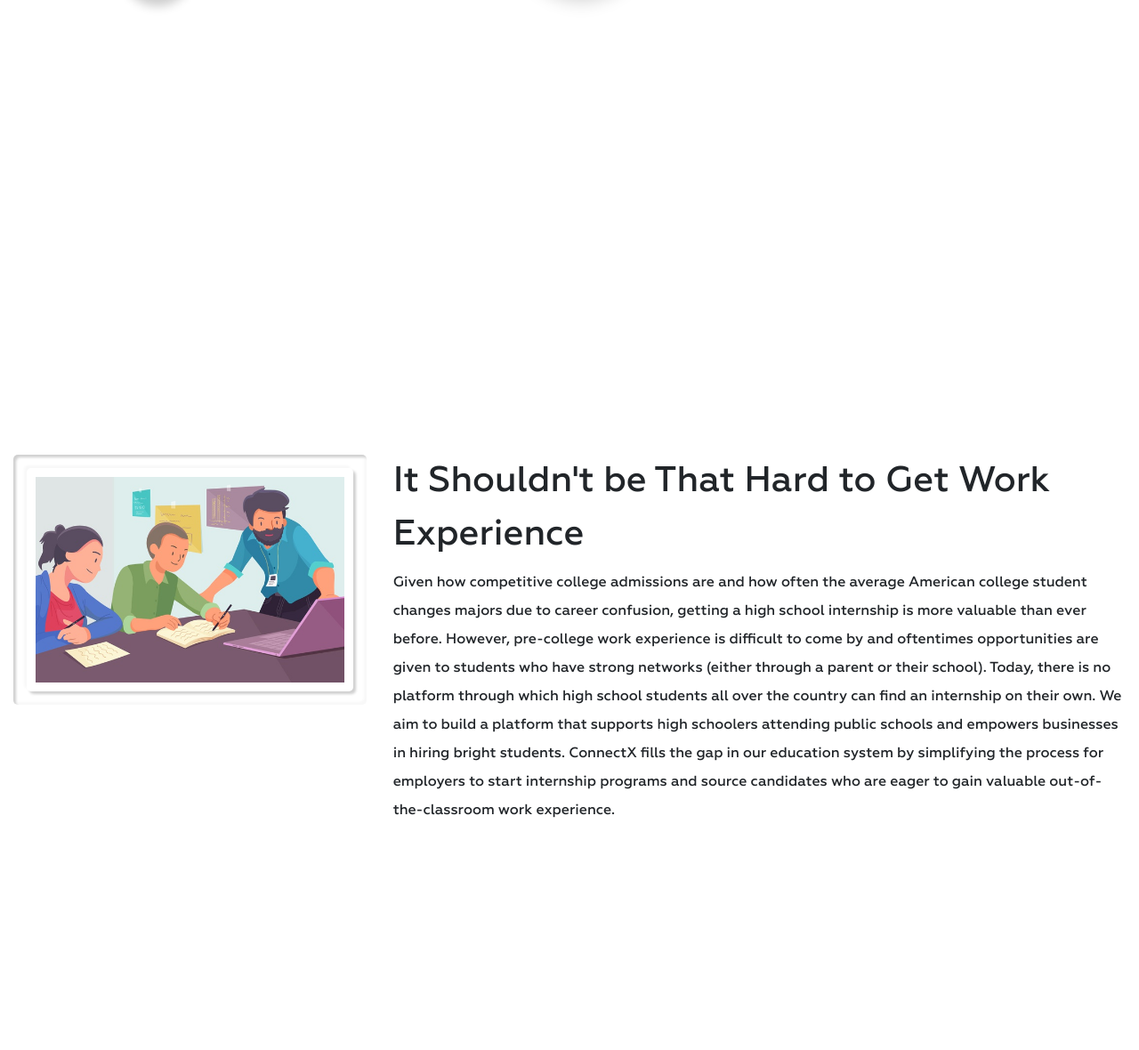
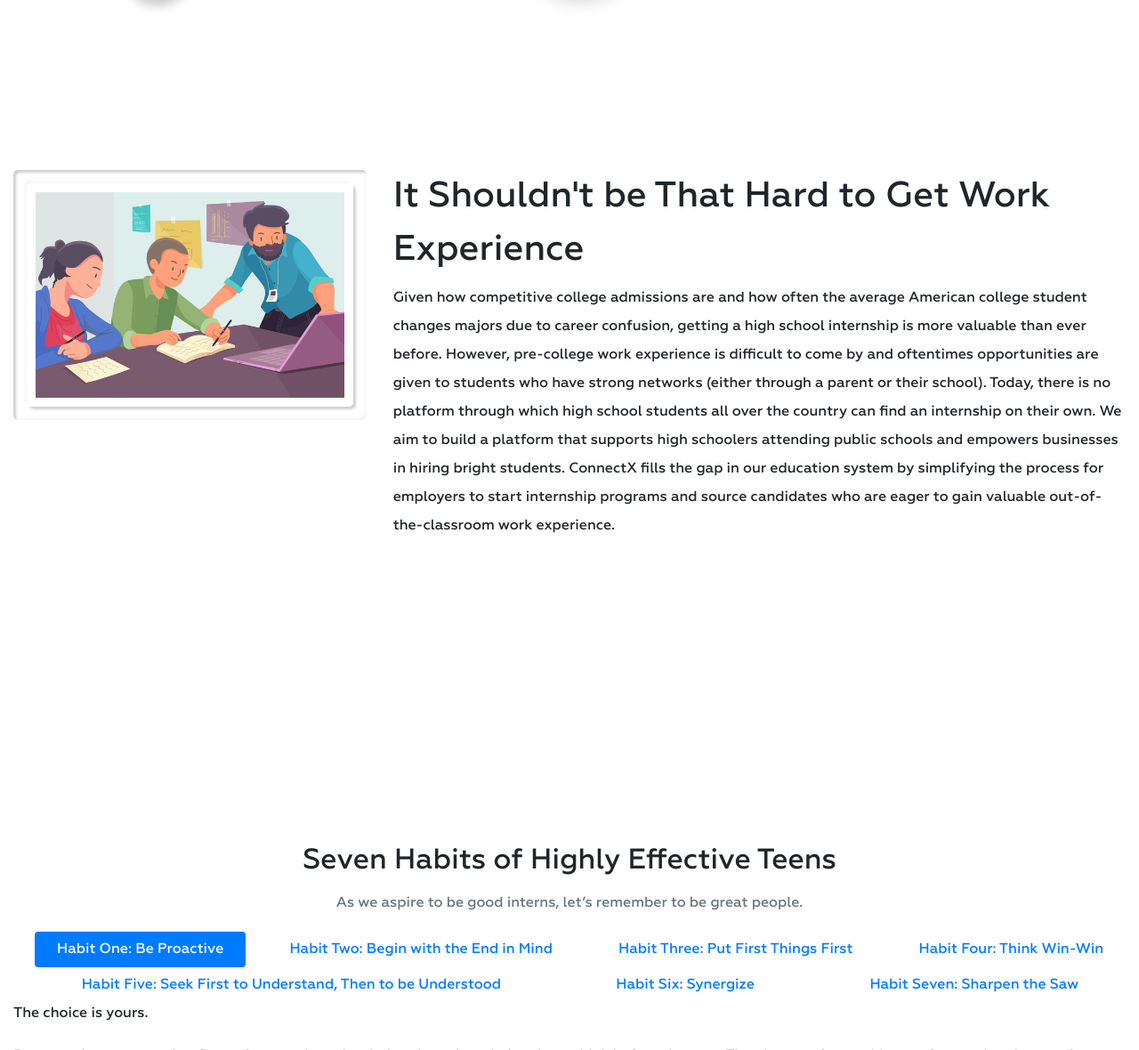
Before and after one commit to christianstefaniw/interniac-website, a Django app: page / in a window 1280 px wide; the page is wider, and only the part inside the window is pictured. Shown: the part 854-2034 px from the top of that part at 89% size. Run offline with Django 3.2, Linux system fonts and the light colour scheme; some libraries are stand-ins or nearby versions.

Commit message:
added margin breakpoint

```diff
--- a/static/css/style.css
+++ b/static/css/style.css
@@ -56,7 +56,6 @@
 .content-gap{
     margin-top: 20rem;
 }
-
 
 .inner-shadow {
   box-shadow: var(--inner-shadow);
@@ -148,6 +147,9 @@
     z-index: -1;
 }
 
+#about-section{
+    margin-top: 0;
+}
 
 .title{
     font-size: 3.5rem;
@@ -217,4 +219,5 @@
 @media screen and (max-width: 991px) {
     #wave-landing-container { display: none; }
     #background-wrap { display: none; }
+    #about-section{ margin-top: 20rem; }
 }
--- a/templates/index.html
+++ b/templates/index.html
@@ -90,7 +90,7 @@
 
 
         <div class="container-fluid">
-            <section id="about-section" class="content-gap">
+            <section id="about-section">
                 <div class="row">
                     <div class="col-md-4">
                         <div class="inner-shadow img-box">
```
